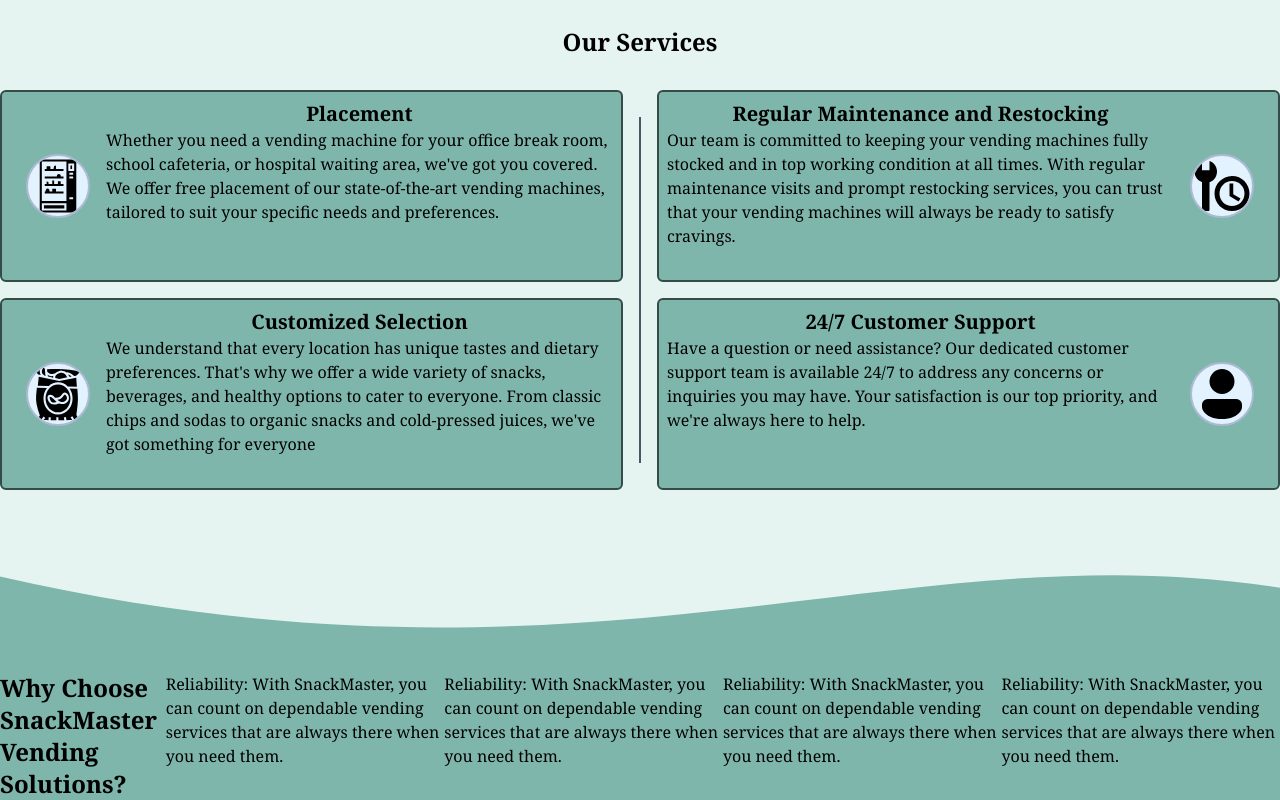
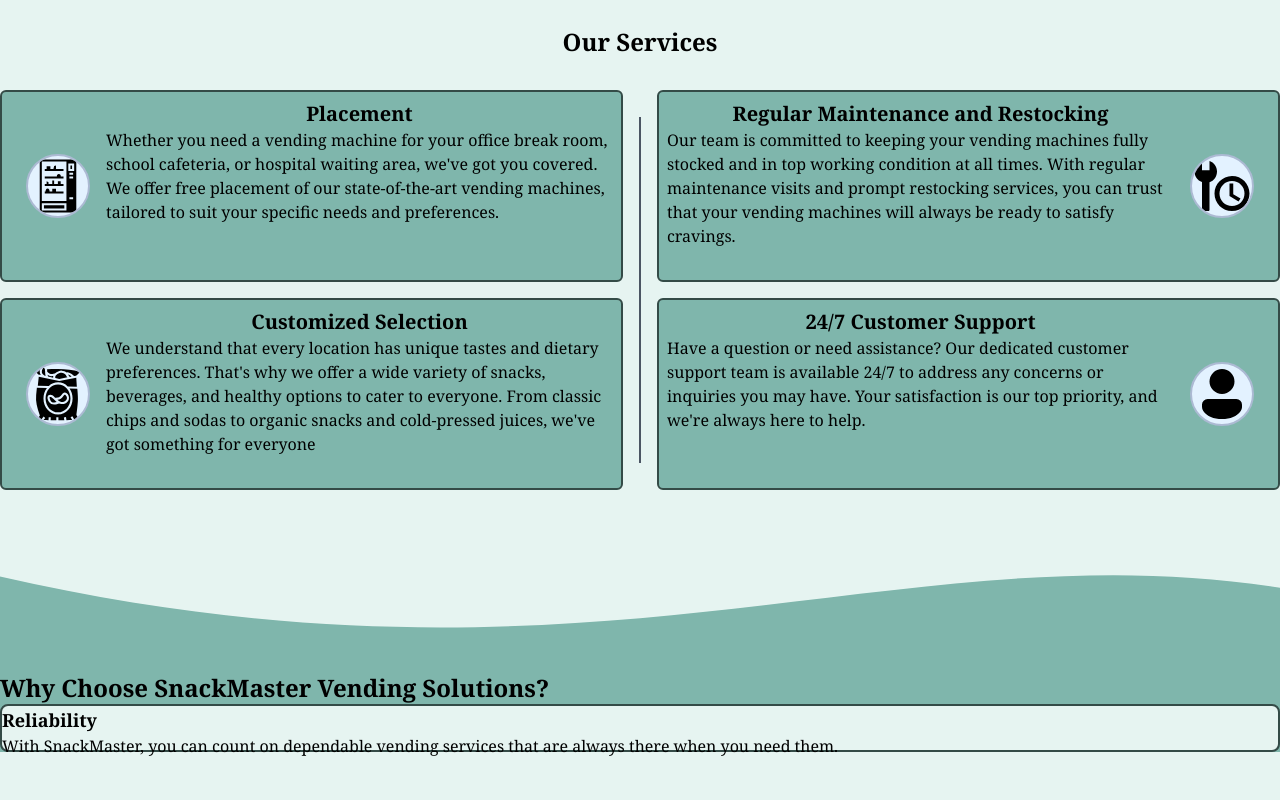
Before and after one commit to NathanPerrine/VendingMachineCo, a SvelteKit app: page / in a window 1280 px wide. Shown: the part 523-1323 px from the top of the page. After the commit the page ends 1281 px from the top, so only its background shows below. Built offline with nearby package versions, Linux system fonts and the light colour scheme.

Commit message:
progress

```diff
--- a/src/routes/+page.svelte
+++ b/src/routes/+page.svelte
@@ -73,20 +73,26 @@
 
   <!-- Why choose us -->
   <div class="wavy flex justify-center w-full">
-    <section class="max-w-7xl flex justify-center">
+    <section class="w-full max-w-7xl flex flex-col justify-center">
       <h2 class="font-bold text-2xl">Why Choose SnackMaster Vending Solutions?</h2>
-      <section>
-        Reliability: With SnackMaster, you can count on dependable vending services that are always there when you need them.
+      <section class="aboutMe h-12 rounded-lg">
+        <!-- text -->
+        <div>
+          <h2 class="font-bold text-lg">Reliability</h2>
+          <p>
+            With SnackMaster, you can count on dependable vending services that are always there when you need them.
+          </p>
+        </div>
+      </section>
+      <!-- <section>
+        Variety: We offer an extensive selection of snacks and beverages to please every palate and dietary need.
       </section>
       <section>
-        Reliability: With SnackMaster, you can count on dependable vending services that are always there when you need them.
+        Convenience: Our hassle-free placement, maintenance, and restocking services make vending easy and stress-free for you.
       </section>
       <section>
-        Reliability: With SnackMaster, you can count on dependable vending services that are always there when you need them.
-      </section>
-      <section>
-        Reliability: With SnackMaster, you can count on dependable vending services that are always there when you need them.
-      </section>
+        Exceptional Customer Service: We pride ourselves on delivering superior customer service and building lasting relationships with our clients.
+      </section> -->
     </section>
   </div>
 
@@ -103,6 +109,12 @@
 		}
 	}
 
+  .aboutMe{
+    background-color: $background;
+    width: 100%;
+    border: 2px solid $dark-accent;
+  }
+
 	.wavy {
 		// background-color: rgb(94, 192, 194);
     background-color: $primary-accent;
```
